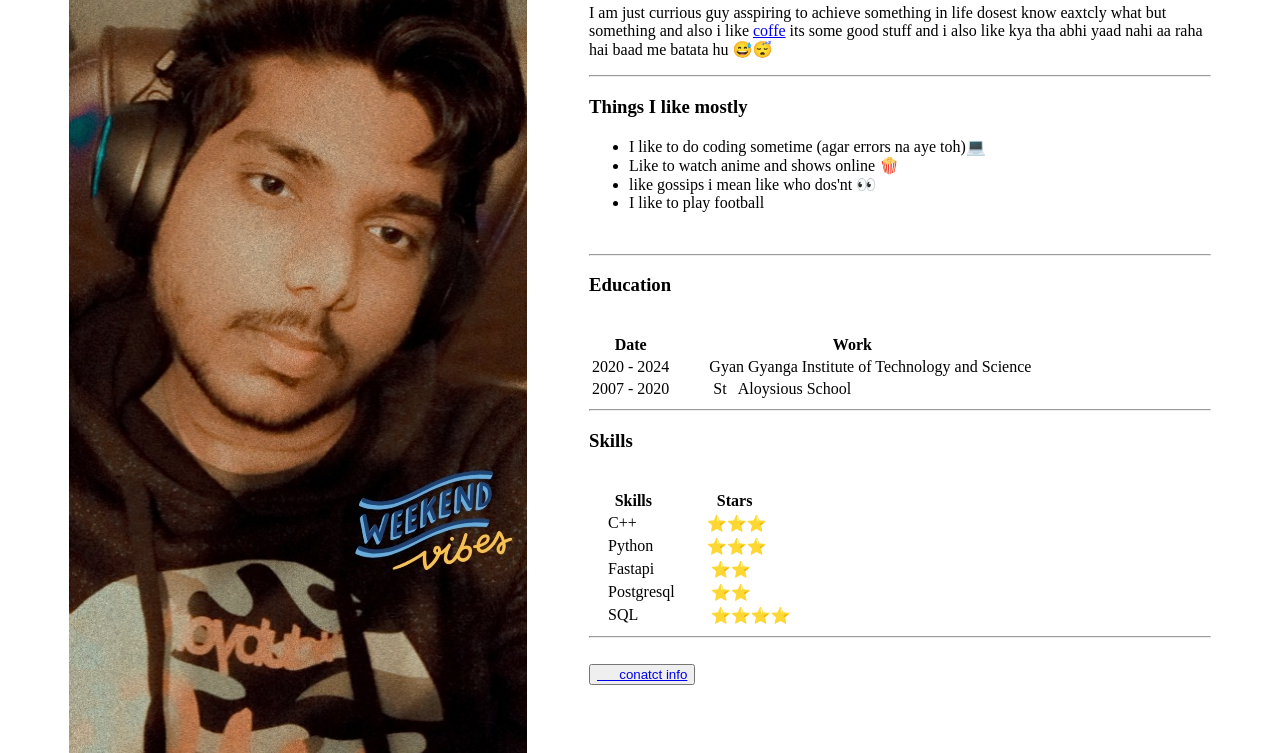
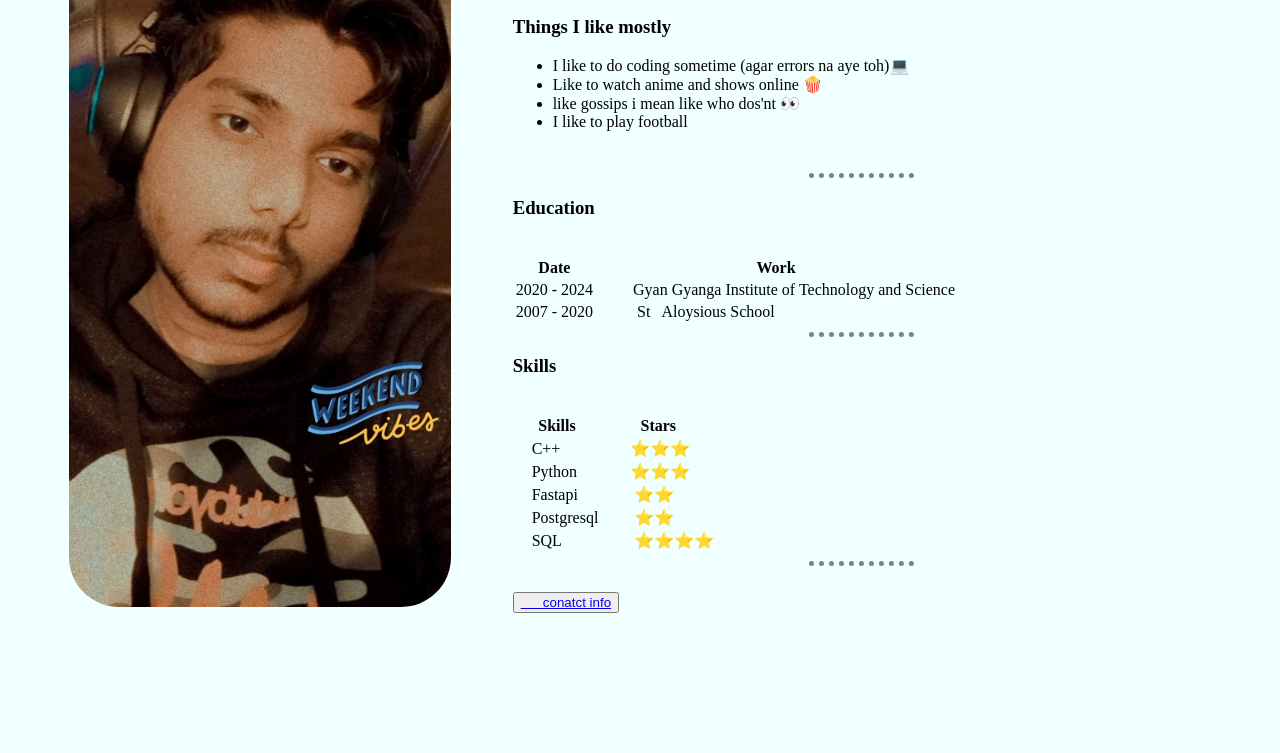
Before and after one commit to vikasbaghel1001/basic_portfolio, a plain HTML site: page index.html in a window 1280 px wide. Shown: the part 264-1017 px from the top of the page. After the commit the page ends 946 px from the top, so only its background shows below. Drawn offline with Linux system fonts and the light colour scheme.

Commit message:
csss change to bacjground and hr

```diff
--- a/index.html
+++ b/index.html
@@ -7,6 +7,26 @@
         you lets go
       </title>
 
+      <style>
+        body {
+            background-color: #F0FFFF;
+
+        }
+        hr {
+
+            border-style: dotted none none;
+            border-width: 5px;
+            border-color: grey;
+            width : 15%;
+        }
+
+       img {
+         height : 800px;
+         border-radius: 50px;
+         position: relative;
+       }
+
+      </style>
     </head>
 
     <body>
```
